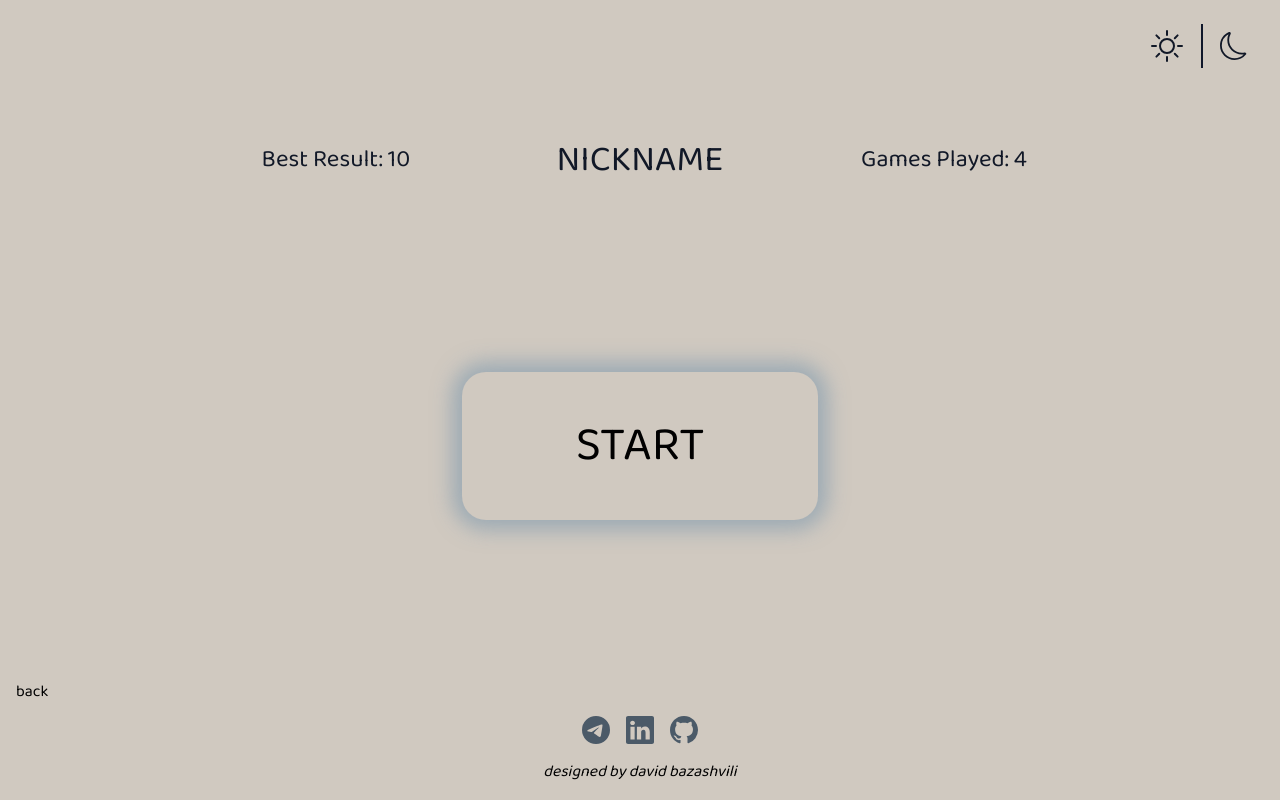
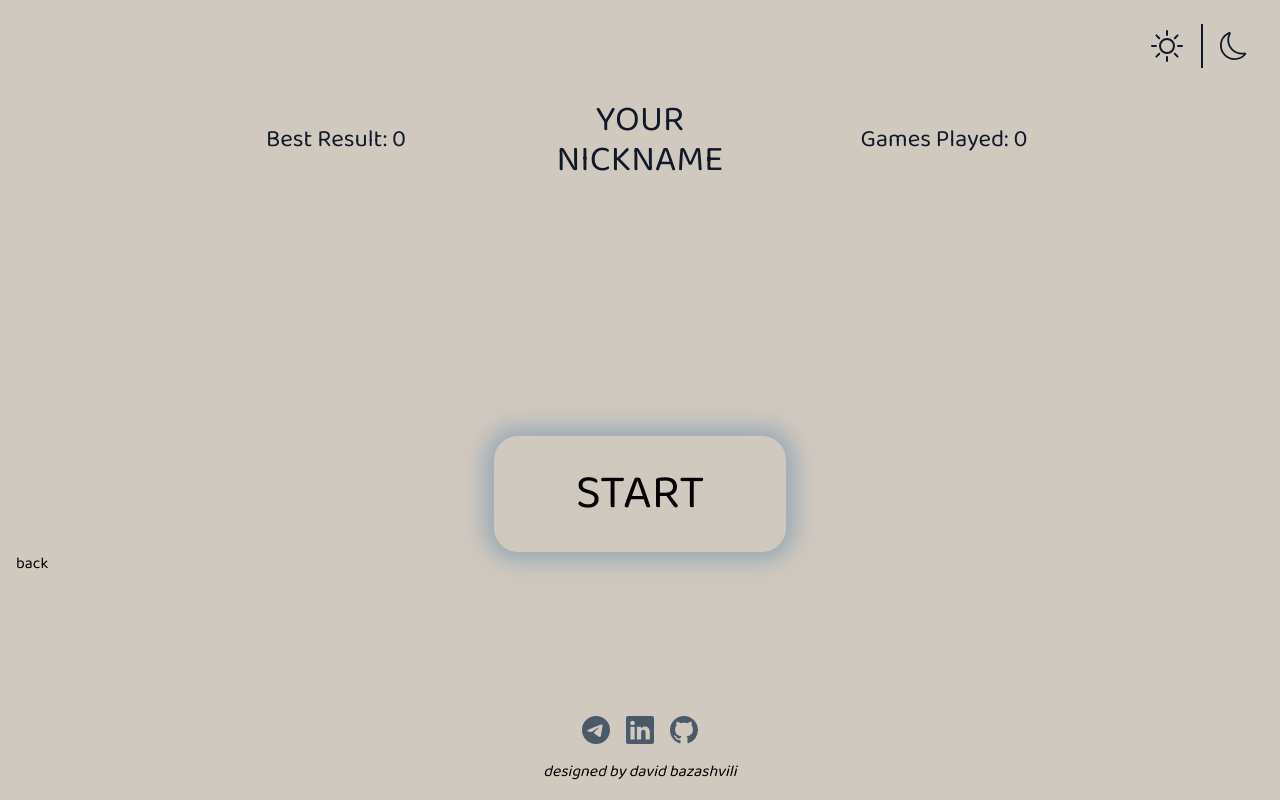
Before and after one commit to davbazz/memory-cards, a React (Vite) app: page /start in a window 1280 px wide. Built offline with nearby package versions, Linux system fonts and the light colour scheme.

Commit message:
deploy to netlify

```diff
--- a/index.html
+++ b/index.html
@@ -9,7 +9,7 @@
     <title>Memory Card Game</title>
   </head>
   <body class="bg-lightGray">
-    <div id="root"></div>
+    <div id="root" class="bg-lightGray"></div>
     <script type="module" src="/src/main.jsx"></script>
   </body>
 </html>
--- a/src/App.jsx
+++ b/src/App.jsx
@@ -1,3 +1,4 @@
+import { createContext, useState } from 'react'
 import { Route, Routes } from 'react-router-dom'
 import Header from './Components/Header'
 import InitialPage from './Components/InitialPage'
@@ -8,7 +9,15 @@ import Highscore from './Components/HighscorePage'
 import LosePage from './Components/LosePage'
 import Footer from './Components/Footer'
 
+export const Context = createContext(null);
+
 function App() {
+
+  const [player, setPlayer] = useState({
+    nickname: 'Your Nickname',
+    games_played: 0,
+    highscore: 0
+  })
 
   function appHeight() {
     const doc = document.documentElement
@@ -18,7 +27,8 @@ function App() {
   appHeight();
 
   return (
-    <div className='screen-size py-6 px-4 bg-lightGray font-baloo relative'>
+    <Context.Provider value={{player, setPlayer}}>
+      <div className='screen-size py-6 px-4 bg-lightGray dark:bg-darkBlue font-baloo relative'>
         <Header />
         <Routes>
           <Route path={'/'} element={ <InitialPage /> } />
@@ -30,6 +40,7 @@ function App() {
         </Routes>
         <Footer />
       </div>
+    </Context.Provider>
   )
 }
 
--- a/src/Components/Header.jsx
+++ b/src/Components/Header.jsx
@@ -3,21 +3,21 @@ function Header() {
 		<div className="Header">
 			<nav className="flex justify-end items-center overflow-hidden">
 				<div className="buttons flex justify-around 2xl:w-36 xl:w-32 lg:w-28 md:w-24 w-24 h-auto sm:-mr-0 -mr-2">
-					<button className="flex-1 bg-transparent border-r border-darkSlate md:h-11 h-10 pr-1">
+					<button className="flex-1 bg-transparent border-r border-darkSlate md:h-11 h-10 pr-1 dark:border-darkBeige">
 						<svg
 							xmlns="http://www.w3.org/2000/svg"
 							class="bi bi-brightness-high"
 							viewBox="0 0 16 16"
-							className="mx-auto fill-darkGrey w-8 h-8">
+							className="mx-auto fill-darkGrey w-8 h-8 dark:fill-darkBeige">
 							<path d="M8 11a3 3 0 1 1 0-6 3 3 0 0 1 0 6zm0 1a4 4 0 1 0 0-8 4 4 0 0 0 0 8zM8 0a.5.5 0 0 1 .5.5v2a.5.5 0 0 1-1 0v-2A.5.5 0 0 1 8 0zm0 13a.5.5 0 0 1 .5.5v2a.5.5 0 0 1-1 0v-2A.5.5 0 0 1 8 13zm8-5a.5.5 0 0 1-.5.5h-2a.5.5 0 0 1 0-1h2a.5.5 0 0 1 .5.5zM3 8a.5.5 0 0 1-.5.5h-2a.5.5 0 0 1 0-1h2A.5.5 0 0 1 3 8zm10.657-5.657a.5.5 0 0 1 0 .707l-1.414 1.415a.5.5 0 1 1-.707-.708l1.414-1.414a.5.5 0 0 1 .707 0zm-9.193 9.193a.5.5 0 0 1 0 .707L3.05 13.657a.5.5 0 0 1-.707-.707l1.414-1.414a.5.5 0 0 1 .707 0zm9.193 2.121a.5.5 0 0 1-.707 0l-1.414-1.414a.5.5 0 0 1 .707-.707l1.414 1.414a.5.5 0 0 1 0 .707zM4.464 4.465a.5.5 0 0 1-.707 0L2.343 3.05a.5.5 0 1 1 .707-.707l1.414 1.414a.5.5 0 0 1 0 .708z"/>
 						</svg>
 					</button>
-					<button className="flex-1 bg-transparent border-l border-darkSlate md:h-11 h-10">
+					<button className="flex-1 bg-transparent border-l border-darkSlate md:h-11 h-10 dark:border-darkBeige">
 						<svg
 							xmlns="http://www.w3.org/2000/svg"
 							class="bi bi-moon"
 							viewBox="0 0 16 16"
-							className="mx-auto fill-darkGrey w-7 h-7">
+							className="mx-auto fill-darkGrey w-7 h-7 dark:fill-darkBeige">
 							<path d="M6 .278a.768.768 0 0 1 .08.858 7.208 7.208 0 0 0-.878 3.46c0 4.021 3.278 7.277 7.318 7.277.527 0 1.04-.055 1.533-.16a.787.787 0 0 1 .81.316.733.733 0 0 1-.031.893A8.349 8.349 0 0 1 8.344 16C3.734 16 0 12.286 0 7.71 0 4.266 2.114 1.312 5.124.06A.752.752 0 0 1 6 .278zM4.858 1.311A7.269 7.269 0 0 0 1.025 7.71c0 4.02 3.279 7.276 7.319 7.276a7.316 7.316 0 0 0 5.205-2.162c-.337.042-.68.063-1.029.063-4.61 0-8.343-3.714-8.343-8.29 0-1.167.242-2.278.681-3.286z"/>
 						</svg>
 					</button>
--- a/src/Components/InitialPage.jsx
+++ b/src/Components/InitialPage.jsx
@@ -1,10 +1,21 @@
+import { useEffect, useContext } from "react"
 import { useState, useCallback } from "react"
 import { useNavigate } from "react-router-dom"
+import { Context } from "../App"
 
 function InitialPage() {
-	const [name, setName] = useState('')
-	const [nickname, setNickname] = useState('')
 
+	const { player, setPlayer } = useContext(Context)
+
+	// const requestOptions = {
+	// 	method: 'POST',
+	// 	headers: { 'Content-Type': 'application/json' },
+	// 	body: JSON.stringify({ nickname: nickname })
+	// }
+
+	// const updateNameOnApi = () => {
+	// 	fetch(`http://localhost:8080/player`, requestOptions)
+	// }
 
 	const navigate = useNavigate()
 	const nextPage = useCallback(() => navigate('/start', {replace: true}), [navigate])
@@ -12,23 +23,24 @@ function InitialPage() {
 	return (
 		<div className="InitialPage relative">
 			<h1
-				className="text-center font-medium text-darkBlue 2xl:text-9xl xl:text-8xl lg:text-8xl md:text-7xl text-6xl 2xl:mt-32 xl:mt-24 lg:mt-16 md:mt-20 sm:mt-20 mt-12">
+				className="text-center font-medium text-darkBlue 2xl:text-9xl xl:text-8xl lg:text-8xl md:text-7xl text-6xl 2xl:mt-32 xl:mt-24 lg:mt-16 md:mt-20 sm:mt-20 mt-12 dark:text-lightGray">
 				Memory Card Game
 			</h1>
 			<div className="mx-auto flex justify-center items-center sm:flex-row flex-col lg:gap-12 md:gap-8 sm:gap-6 gap-8 2xl:mt-52 xl:mt-48 lg:mt-44 md:mt-40 sm:mt-36 mt-20">
 				<input
-					value={nickname}
-					onChange={event => setNickname(event.target.value)}
+					onChange={event => setPlayer((prev) => {
+						return {...prev, nickname: event.target.value}
+					})}
 					required
 					placeholder="ENTER YOUR NICKNAME"
-					className="text-center text-darkGrey xl:text-3xl lg:text-2xl md:text-xl sm:text-xl text-2xl xl:w-3/12 lg:w-4/12 md:w-4/12 sm:w-4/12 w:4/12 2xl:h-20 xl:h-16 lg:h-16 md:h-14 sm:h-12 h-14 xl:px-6 lg:px-6 md:px-2 sm:px-2 px-0 rounded-xl border-2 border-lightBlue hover:border-darkGrey bg-lightBlue caret-transparent cursor-pointer placeholder:text-darkBlue placeholder:font-medium  placeholder:2xl:text-2xl placeholder:xl:text-xl placeholder:lg:text-lg placeholder:md:text-base placeholder:sm:text-sm placeholder:text-lg focus:outline-none focus:border-lightGreen transition duration-75"
+					className="text-center text-darkGrey xl:text-3xl lg:text-2xl md:text-xl sm:text-xl text-2xl xl:w-3/12 lg:w-4/12 md:w-4/12 sm:w-4/12 w:4/12 2xl:h-20 xl:h-16 lg:h-16 md:h-14 sm:h-12 h-14 xl:px-6 lg:px-6 md:px-2 sm:px-2 px-0 rounded-xl border-2 border-lightBlue hover:border-darkGrey bg-lightBlue caret-transparent cursor-pointer placeholder:text-darkBlue placeholder:font-medium  placeholder:2xl:text-2xl placeholder:xl:text-xl placeholder:lg:text-lg placeholder:md:text-base placeholder:sm:text-sm placeholder:text-lg focus:outline-none focus:border-lightGreen transition duration-75 dark:text-lightGray dark:placeholder:text-lightBlue dark:bg-lightBeige"
 				/>
 				<button
 					onClick={nextPage}
-					className="text-center text-darkGrey xl:text-3xl lg:text-2xl md:text-xl sm:text-xl text-2xl sm:w-1/12 w:4/12 2xl:h-20 xl:h-16 lg:h-16 md:h-14 sm:h-12 h-14 sm:px-0 px-6 cursor-pointer rounded-xl border-2 border-darkGrey hover:bg-lightBlue transition duration-75">
+					className="text-center text-darkGrey xl:text-3xl lg:text-2xl md:text-xl sm:text-xl text-2xl sm:w-1/12 w:4/12 2xl:h-20 xl:h-16 lg:h-16 md:h-14 sm:h-12 h-14 sm:px-0 px-6 cursor-pointer rounded-xl border-2 border-darkGrey hover:bg-lightBlue transition duration-75 dark:text-lightGray">
 					GO
 				</button>
-				{/*<div>{`you nickname is ${name}`}</div>*/}
+				{/*<div>{`you nickname is ${player.nickname}`}</div>*/}
 			</div>
 		</div>
 	)
--- a/src/Components/SingleCard.jsx
+++ b/src/Components/SingleCard.jsx
@@ -15,7 +15,6 @@ function SingleCard({ card, handleChoice, flipped, disabled }) {
                     className="front mx-auto my-auto w-1/5"
                     loop
                     animationData={card.src}
-                    play
                 />
                 <img
                     onClick={handleClick}
--- a/src/Components/StartGamePage.jsx
+++ b/src/Components/StartGamePage.jsx
@@ -1,31 +1,36 @@
-import { useCallback } from "react"
+import { useCallback, useContext } from "react"
 import { useNavigate } from "react-router-dom"
+import { Context } from "../App"
 
 function StartGamePage() {
+
+	const { player, setPlayer } = useContext(Context)
 
     const navigate = useNavigate()
     const previousPage = useCallback(() => navigate('/', {replace: true}), [navigate])
     const nextPage = useCallback(() => navigate('/game', {replace: true}), [navigate])
 
+    const slowNextPage = () => {setTimeout(() => nextPage(), 500)}
+
     return (
         <div className="StartGamePage">
-            <ul className="user-info mx-auto flex justify-center items-center w-4/6 xl:gap-20 lg:gap-16 md:gap-12 sm:gap-8 gap-4 mt-10">
+            <ul className="user-info mx-auto flex justify-center items-center w-4/6 xl:gap-20 lg:gap-16 md:gap-12 sm:gap-8 gap-4">
                 <li
                     className="w-1/3 text-center text-2xl text-darkGrey bg-orange-50  rounded-3xl py-4">
-                    Best Result: 10
+                    Best Result: {player.games_played}
                 </li>
                 <li
                     className="w-1/3 text-center text-4xl uppercase text-darkGrey bg-white rounded-3xl py-8">
-                    Nickname
+                    {player.nickname}
                 </li>
                 <li
                     className="w-1/3 text-center text-2xl text-darkGrey bg-orange-50  rounded-3xl py-4">
-                    Games Played: 4
+                    Games Played: {player.highscore}
                 </li>
             </ul>
             <button
-                onClick={nextPage}
-                className="block mx-auto my-40 text-center py-12 px-28 rounded-3xl cursor-pointer sm:text-5xl text:xl 2xl:w-4/12 border-2   border-transparent slow-button-border slow-button-bg slow-button">
+                onClick={slowNextPage}
+                className="block mx-auto mt-56 text-center py-8 px-20 rounded-3xl cursor-pointer sm:text-5xl text:xl 2xl:w-4/12 border-2   border-transparent slow-button-border slow-button-bg slow-button">
                 START
             </button>
             <button
--- a/tailwind.config.cjs
+++ b/tailwind.config.cjs
@@ -3,6 +3,7 @@ module.exports = {
   content: [
     "./src/**/*.{js,jsx,ts,tsx}",
   ],
+  darkMode: 'class',
   theme: {
     colors: {
       lightGray: '#D0C9C0',
@@ -12,7 +13,9 @@ module.exports = {
       lightGreen: '#829460',
       transparent: 'transparent',
       darkSlate: '#0f172a',
-      lightSlate: '#1e293b'
+      lightSlate: '#1e293b',
+      darkBeige: '#d0cac0',
+      lightBeige: '#c5bdb2'
     },
     fontFamily: {
       'baloo': ['"Baloo 2"']
@@ -21,3 +24,27 @@ module.exports = {
   },
   plugins: [],
 }
+
+
+// lightGray: '#e6e2dd', D0C9C0, #e6e2de
+
+/*
+  darkmode
+    bg - darkBlue,
+    text - darkText, c5bdb2 d0cac0
+    borders - #dbd6cf, #d0cac0, #bab1a3
+
+
+*/
+
+
+/* lightmode
+      lightGray: '#e6e2de',
+      darkGrey: '#111827',
+      lightBlue: 'rgba(136, 158, 175, 0.7)',
+      darkBlue: 'rgba(75, 90, 104, 1)',
+      lightGreen: '#829460',
+      transparent: 'transparent',
+      darkSlate: '#0f172a',
+      lightSlate: '#1e293b'
+*/
```
Also changed, not shown: src/index.css (+4 -3 lines). Lines whose indentation alone changed are shown as unchanged.
